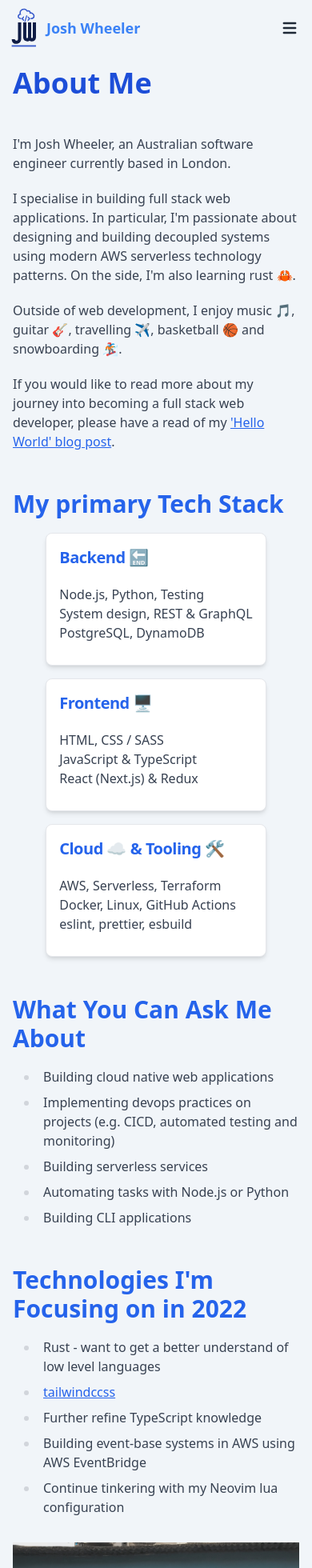
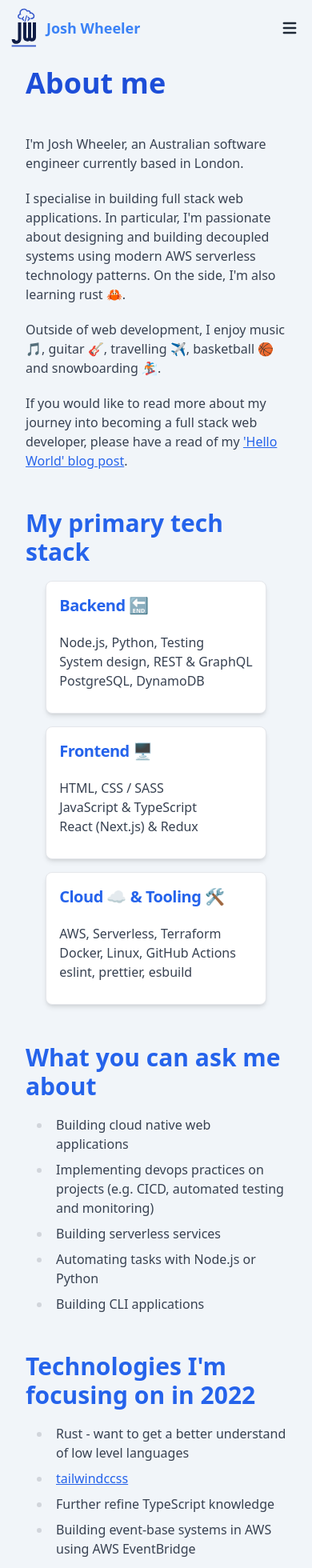
Before and after one commit to jltwheeler/personal-website, a Next.js app: page /about in a window 390 px wide. Shown: the top 1960 px of the page at 80% size. Built offline with nearby package versions, Linux system fonts and the light colour scheme.

Commit message:
fix styling of blog page on mobile devices

```diff
--- a/components/Container.tsx
+++ b/components/Container.tsx
@@ -2,7 +2,7 @@ interface ContainerProps {
   children: React.ReactNode;
 }
 export const Container: React.FC<ContainerProps> = ({ children }) => (
-  <div className="content px-8 md:px-0 flex flex-col justify-center items-center w-full">
+  <div className="content px-8 md:px-0 flex flex-col justify-center md:items-center w-full">
     <div className="max-w-prose">{children}</div>
   </div>
 );
--- a/pages/about.tsx
+++ b/pages/about.tsx
@@ -18,7 +18,7 @@ const About = () => {
 
       <Navbar />
       <Container>
-        <Header title="About Me" />
+        <Header title="About me" />
         <article className="prose dark:prose-invert prose-a:text-blue-600">
           <section className="text-base sm:text-lg">
             <p>
@@ -48,7 +48,7 @@ const About = () => {
           <section>
             <Link href="#primary-tech-stack" passHref={true}>
               <h3 className="text-3xl font-bold text-blue-600">
-                My primary Tech Stack
+                My primary tech stack
               </h3>
             </Link>
 
@@ -85,7 +85,7 @@ const About = () => {
           <section>
             <Link href="#what-you-can-ask-me-about" passHref={true}>
               <h3 className="text-3xl font-bold text-blue-600">
-                What You Can Ask Me About
+                What you can ask me about
               </h3>
             </Link>
             <ul className="list-disc pl-8">
@@ -103,7 +103,7 @@ const About = () => {
           <section>
             <Link href="#technologies-im-focusing-on-in-2021" passHref={true}>
               <h3 className="text-3xl font-bold text-blue-600">
-                Technologies I&apos;m Focusing on in 2022
+                Technologies I&apos;m focusing on in 2022
               </h3>
             </Link>
             <ul className="list-disc pl-8">
--- a/styles/globals.css
+++ b/styles/globals.css
@@ -22,10 +22,6 @@ ul {
   @apply dark:text-white text-gray-800 py-2;
 }
 
-.content {
-  padding: 16px;
-}
-
 .sticky {
   position: fixed;
   top: 0;
@@ -35,3 +31,9 @@ ul {
 .sticky + .content {
   padding-top: 60px;
 }
+
+pre {
+  white-space: pre-wrap;
+  word-wrap: break-word;
+  text-align: justify;
+}
--- a/styles/prism-theme.css
+++ b/styles/prism-theme.css
@@ -7,7 +7,7 @@ code[class*='language-'] {
     'Courier New', monospace;
   direction: ltr;
   text-align: left;
-  white-space: pre-line;
+  white-space: pre;
   word-spacing: normal;
   word-break: normal;
   line-height: 1.5;
@@ -283,5 +283,5 @@ pre[class*='language-'] > code[class*='language-'] {
   z-index: 0;
   pointer-events: none;
   line-height: inherit;
-  white-space: pre-line;
+  white-space: pre;
 }
```
